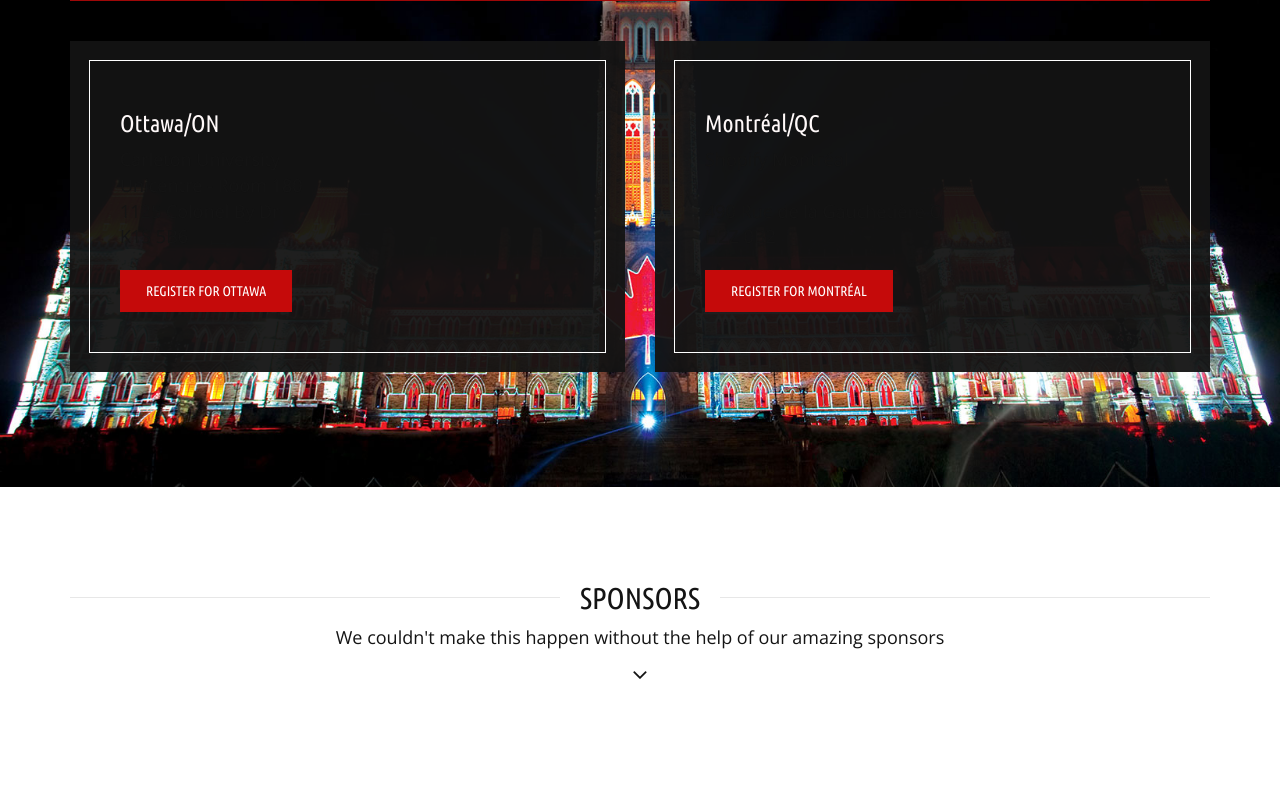
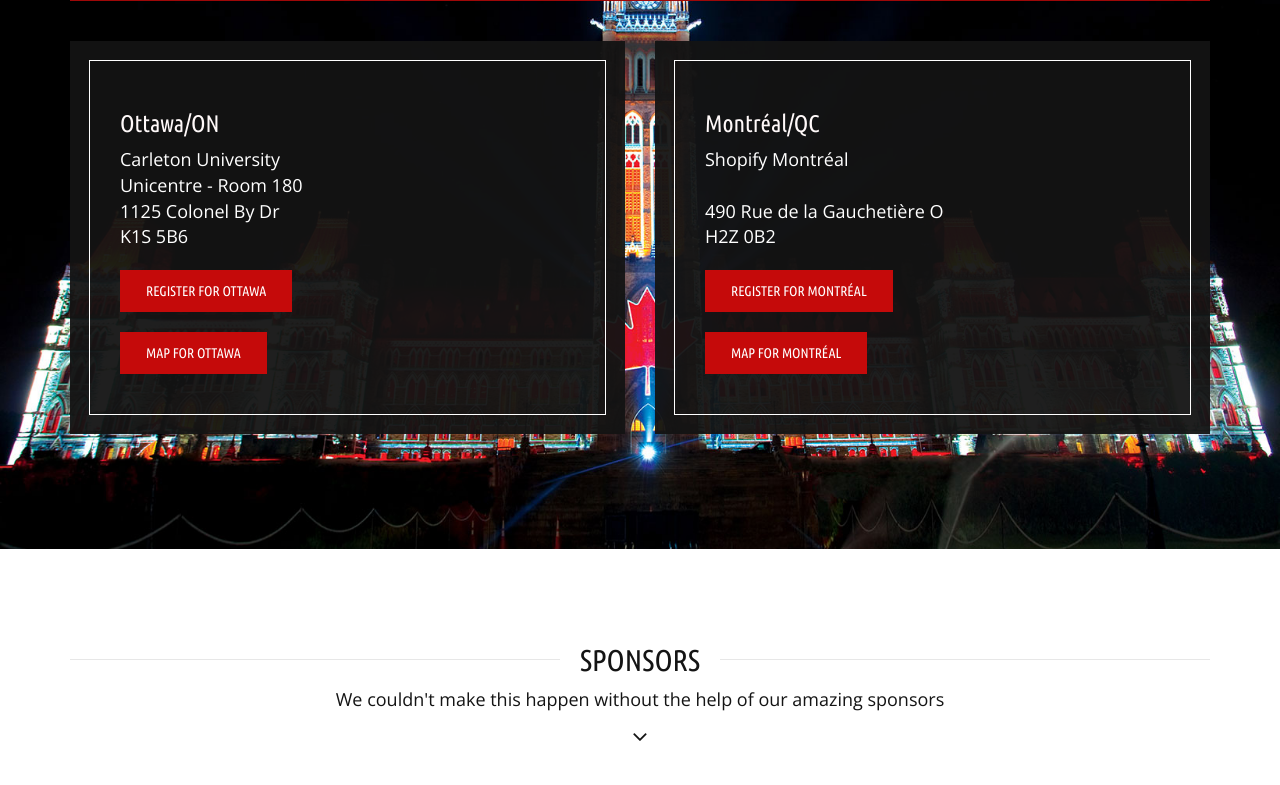
Before and after one commit to accessibility/a11ytour, a plain HTML site: page index.html in a window 1280 px wide. Shown: the part 8157-8942 px from the top of the page. Drawn offline with nearby package versions, Linux system fonts and the light colour scheme.

Commit message:
Move map from address element to button
CSS made the anchor match the background

```diff
--- a/index.html
+++ b/index.html
@@ -458,16 +458,19 @@
           <div class="dark-box pddn-50">
             <h3 class="accent">Ottawa/ON</h3>
             <address class="lead-sm">
-              <a href="https://goo.gl/maps/g9kDDkbqvYK2">
               Carleton University
               <br/>Unicentre - Room 180
               <br/> 1125 Colonel By Dr
               <br/> K1S 5B6
-              </a>
             </address>
             <p class="mrgn-20-top">
               <a href="https://www.eventbrite.ca/e/a11ytour-2017-accessibility-tour-ottawa-tickets-42698731054" class="btn btn-main-color">
                 Register for Ottawa
+              </a>
+            </p>
+            <p class="mrgn-20-top">
+              <a href="https://goo.gl/maps/g9kDDkbqvYK2" class="btn btn-main-color">
+                Map for Ottawa
               </a>
             </p>
           </div>
@@ -476,16 +479,19 @@
           <div class="dark-box pddn-50">
             <h3 class="accent">Montréal/QC</h3>
             <address class="lead-sm">
-              <a href="https://goo.gl/maps/ixhW6Hvk8pP2">
               Shopify Montréal
               <br/>
               <br/> 490 Rue de la Gauchetière O
               <br/> H2Z 0B2
-              </a>
             </address>
             <p class="mrgn-20-top">
               <a href="https://www.eventbrite.ca/e/a11ytour-2018-accessibility-tour-montreal-tickets-42736954381" class="btn btn-main-color">
                 Register for Montréal
+              </a>
+            </p>
+            <p class="mrgn-20-top">
+              <a href="https://goo.gl/maps/ixhW6Hvk8pP2" class="btn btn-main-color">
+                Map for Montréal
               </a>
             </p>
           </div>
```
